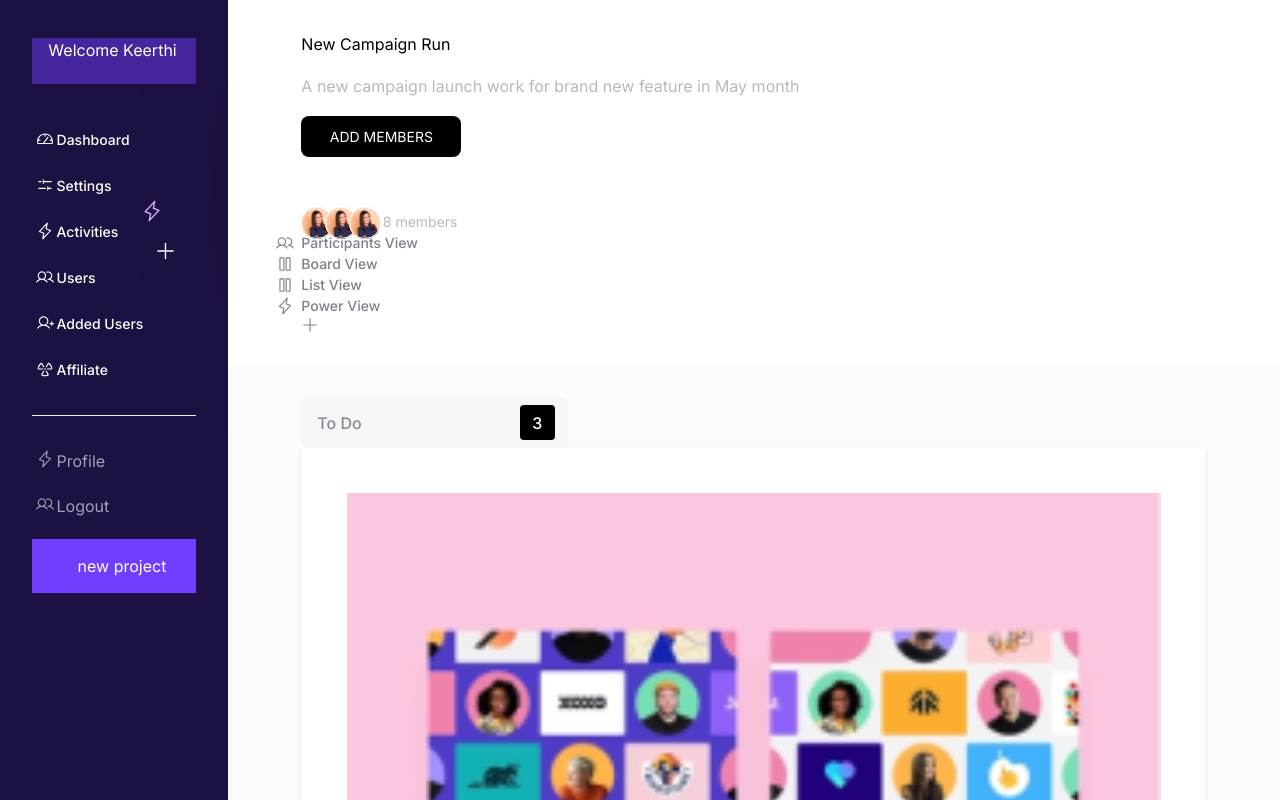
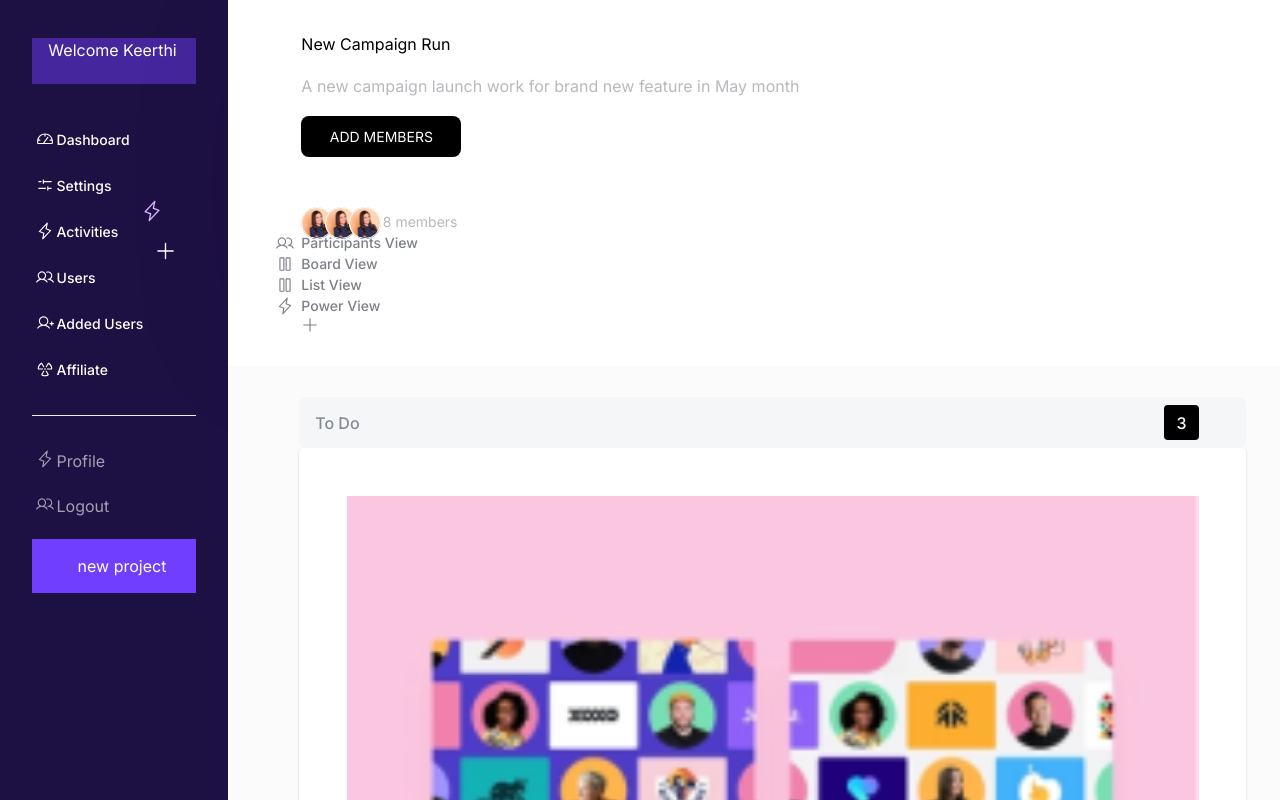
Before and after one commit to tunny17/Dashboard-Assessment, a React (Vite) app: page / in a window 1280 px wide. Shown: the top 800 px of the page. Built offline with nearby package versions, Linux system fonts and the light colour scheme.

Commit message:
width check

```diff
--- a/src/App.css
+++ b/src/App.css
@@ -187,7 +187,7 @@
 /* the body */
 .body {
   background: #FCFBFC;
-  padding: 3% 7%;
+  padding: 3% 5%;
 }
 /* the first text in the card */
 .MuiTypography-subtitle1 {
@@ -210,8 +210,10 @@
 
 /* the cards */
 .card {
+  width: 100%;
   min-width: 266.67;
   max-width: 480;
+  margin: 0 2%;
 }
 
 .card .heading {
@@ -221,7 +223,7 @@
   align-items: center;
   padding: 8px 16px;
 
-  width: 266.67px;
+  /* width: 266.67px; */
   height: 51px;
 
   color: rgba(133, 138, 147, 1);
```
